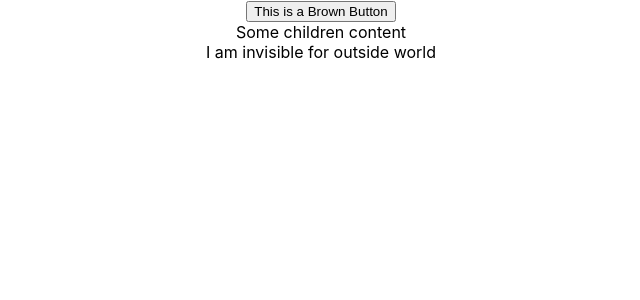
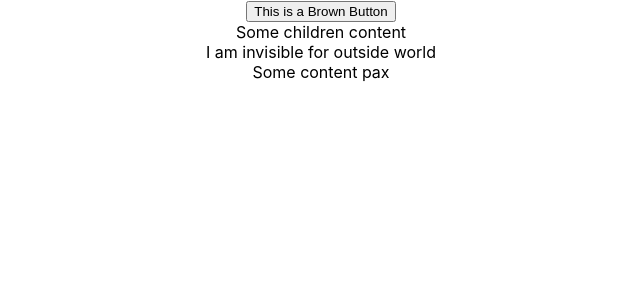
Before and after one commit to plamen1982/ReactMasterClass, a React (Create React App) app in the folder Training/ReactAdvanced/Component/component/: page / in a window 1280 px wide. Shown: the top 300 px of the page, without its empty margins (319-959 px from the left). Built offline with nearby package versions, Linux system fonts and the light colour scheme.

Commit message:
creating simple react element with Rreact.createElement

```diff
--- a/Training/ReactAdvanced/Component/component/src/App.js
+++ b/Training/ReactAdvanced/Component/component/src/App.js
@@ -5,9 +5,13 @@ function App() {
   return (
     <div className="App">
       <BrownButton />
+      {customElement}
     </div>
   );
 }
+const name = 'pax';
+
+const customElement = React.createElement('div', { className: 'custom-input'}, 'Some content ', name)
 
 const Button = ({color, children}) => {
   const innerVariable = 'I am invisible for outside world'
```
Also changed, not shown: 1 other file (tests, documents, lock files or other folders).
